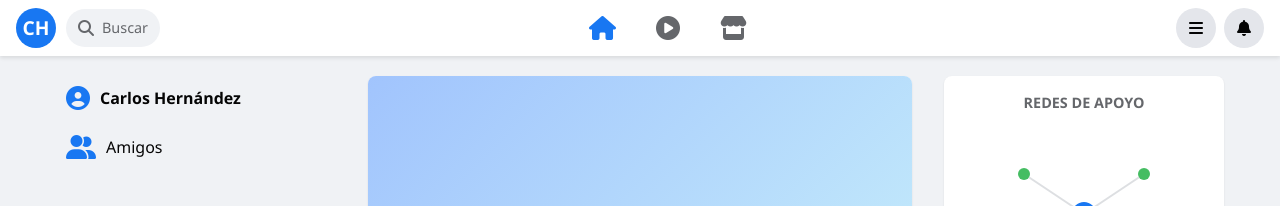
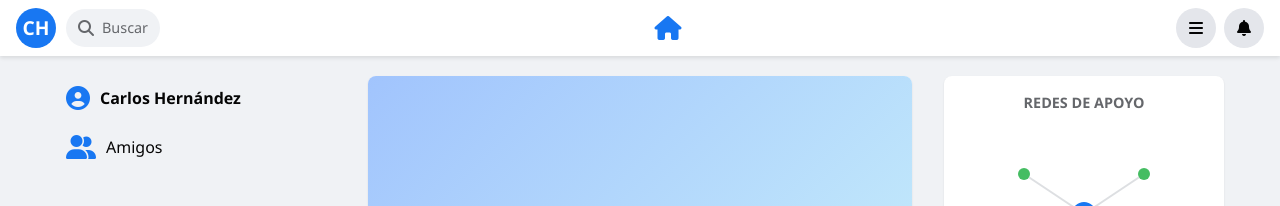
Before and after one commit to cafrhein/muro, a Jekyll site: the page built from index.html, in a window 1280 px wide. Shown: the top 206 px of the page. Built offline with Jekyll 4.4.1, drawn with Linux system fonts in a browser that asks for light colours.

Commit message:
Update default.html

```diff
--- a/_layouts/default.html
+++ b/_layouts/default.html
@@ -28,11 +28,11 @@
                 <span class="search-text" style="font-size: 0.9rem;">Buscar</span>
             </div>
         </div>
+
         <nav class="header-center-nav" style="display: flex; gap: 40px; font-size: 1.5rem;">
             <a href="{{ '/' | relative_url }}" style="color: var(--fb-blue);"><i class="fas fa-home"></i></a>
-            <a href="#" style="color: var(--fb-text-sec);"><i class="fas fa-play-circle"></i></a>
-            <a href="#" style="color: var(--fb-text-sec);"><i class="fas fa-store"></i></a>
         </nav>
+
         <div style="display: flex; gap: 8px;">
             <div style="width: 40px; height: 40px; background: var(--fb-hover); border-radius: 50%; display: flex; align-items: center; justify-content: center; color: var(--fb-text); cursor: pointer;"><i class="fas fa-bars"></i></div>
             <div style="width: 40px; height: 40px; background: var(--fb-hover); border-radius: 50%; display: flex; align-items: center; justify-content: center; color: var(--fb-text); cursor: pointer;"><i class="fas fa-bell"></i></div>
```
Also changed, not shown: other parts of _layouts/default.html (+1 -2 lines).
